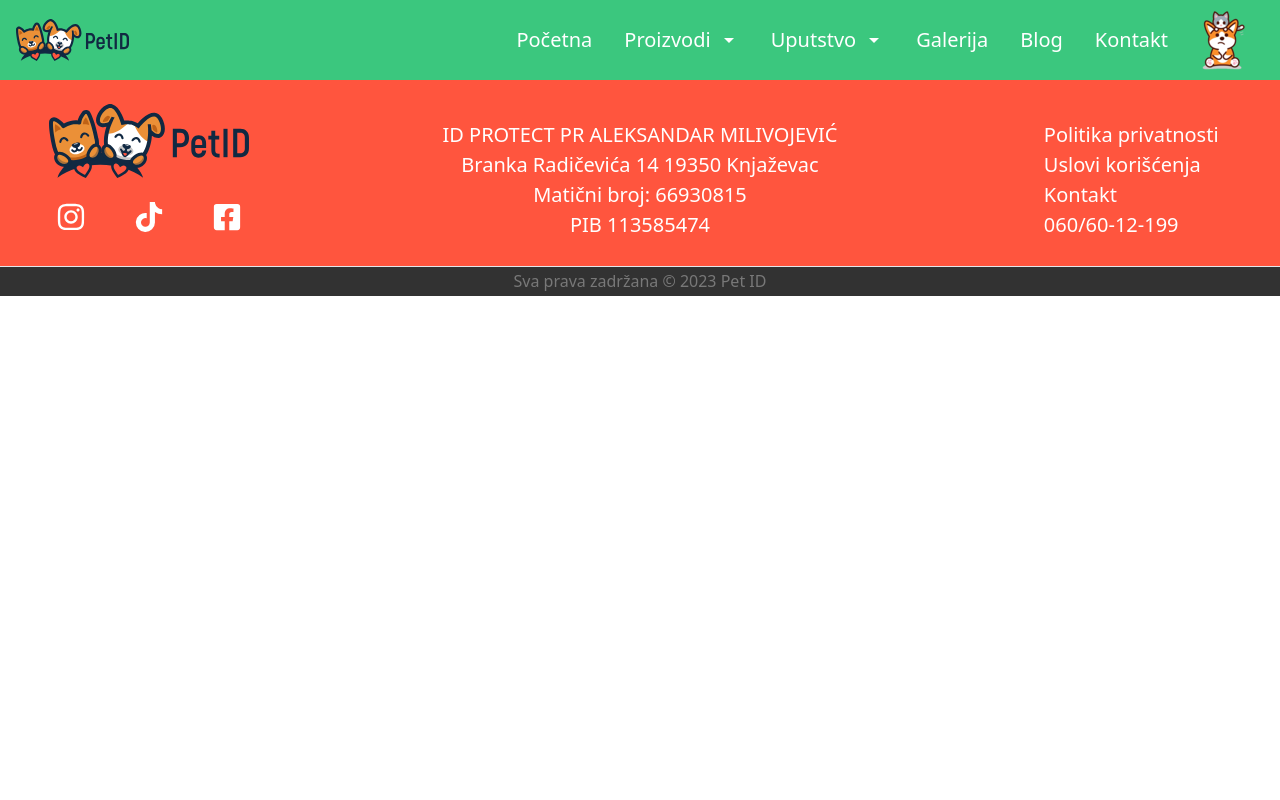
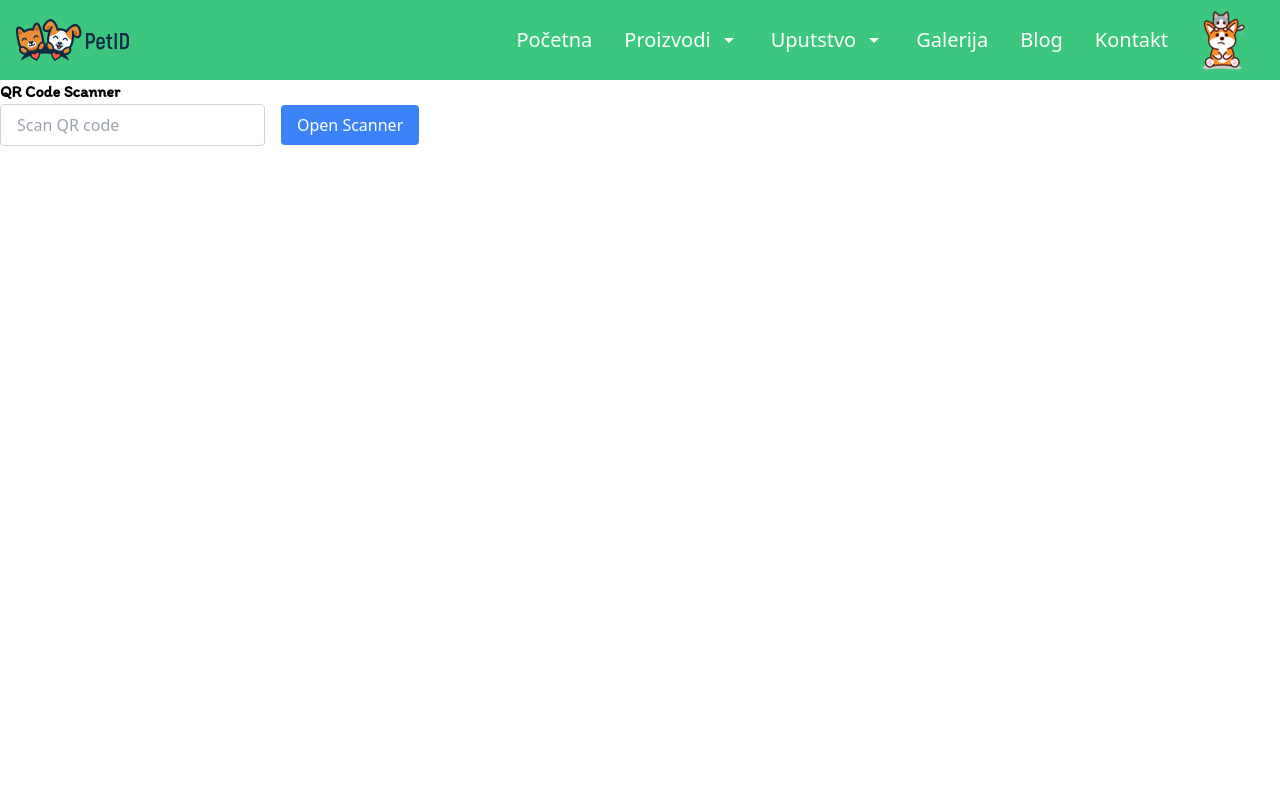
Before and after one commit to alexdevranger/pet-id.rs, a React (Create React App) app: page /proba-skenera in a window 1280 px wide. Shown: the top 800 px of the page. Built offline with nearby package versions, Linux system fonts and the light colour scheme.

Commit message:
nova proba qr skenera

```diff
--- a/src/App.js
+++ b/src/App.js
@@ -19,6 +19,7 @@ import UsloviKoriscenja from "./components/UsloviKoriscenja";
 import Galerija from "./components/Galerija";
 import SveBoje from "./components/SveBoje";
 import Udomi from "./components/Udomi";
+import ProbaScenera from "./components/ProbaScenera";
 import "./App.css";
 import "./fonts/IndieFlower-Regular.ttf";
 
@@ -38,7 +39,8 @@ function App() {
           <Route exact path="/uputstvo" element={<Uputstvo />} />
           <Route exact path="/veleprodaja" element={<Veleprodaja />} />
           <Route exact path="/sve-kombinacije" element={<SveBoje />} />
-          <Route exact path="/kupi-kao-poklon" element={<Poklon />} />
+          <Route exact path="/proba-skenera" element={<ProbaScenera />} />
+          {/* <Route exact path="/kupi-kao-poklon" element={<Poklon />} /> */}
           {/* <Route exact path="/udomi" element={<Udomi />} /> */}
           <Route
             exact
--- a/src/components/MojLjubimac.js
+++ b/src/components/MojLjubimac.js
@@ -204,7 +204,7 @@ const MojLjubimac = () => {
                 placeholder="https://qr.pet-id.digital/Pk7298MlMs/8Ws3KLLN7b"
                 className="peer h-10 w-full border border-zinc-300 rounded-md bg-gray-50 px-4 font-normal outline-none drop-shadow-sm transition-all duration-200 ease-in-out focus:bg-white focus:ring-2 focus:ring-green-400"
               />
-              <button
+              {/* <button
                 onClick={(e) => {
                   e.preventDefault();
                   setShowQRScanner(!showQRScanner);
@@ -213,7 +213,7 @@ const MojLjubimac = () => {
               >
                 {" "}
                 {showQRScanner ? "Close Scanner" : "Open Scanner"}
-              </button>
+              </button> */}
               {showQRScanner && (
                 <QrReader
                   delay={300}
--- /dev/null
+++ b/src/components/ProbaScenera.js
@@ -0,0 +1,54 @@
+import React, { useState } from "react";
+import QrReader from "react-qr-reader";
+
+function ProbaScenera() {
+  const [qrData, setQrData] = useState("");
+  const [showScanner, setShowScanner] = useState(false);
+
+  const handleScan = (data) => {
+    if (data) {
+      setQrData(data);
+      setShowScanner(false);
+    }
+  };
+
+  const handleError = (err) => {
+    console.error(err);
+  };
+
+  return (
+    <div className="h-screen">
+      <h1>QR Code Scanner</h1>
+      <input
+        type="text"
+        value={qrData}
+        onChange={(e) => setQrData(e.target.value)}
+        className="border border-gray-300 px-4 py-2 rounded"
+        placeholder="Scan QR code"
+      />
+      <button
+        onClick={(e) => {
+          e.preventDefault();
+          setShowScanner(!showScanner);
+        }}
+        className="bg-blue-500 text-white px-4 py-2 rounded ml-4"
+      >
+        {showScanner ? "Close Scanner" : "Open Scanner"}
+      </button>
+
+      {showScanner && (
+        <div className="mt-4">
+          <QrReader
+            delay={300}
+            onError={handleError}
+            onScan={handleScan}
+            style={{ width: "100%" }}
+            facingMode="environment" // Use the rear camera on mobile devices
+          />
+        </div>
+      )}
+    </div>
+  );
+}
+
+export default ProbaScenera;
```
